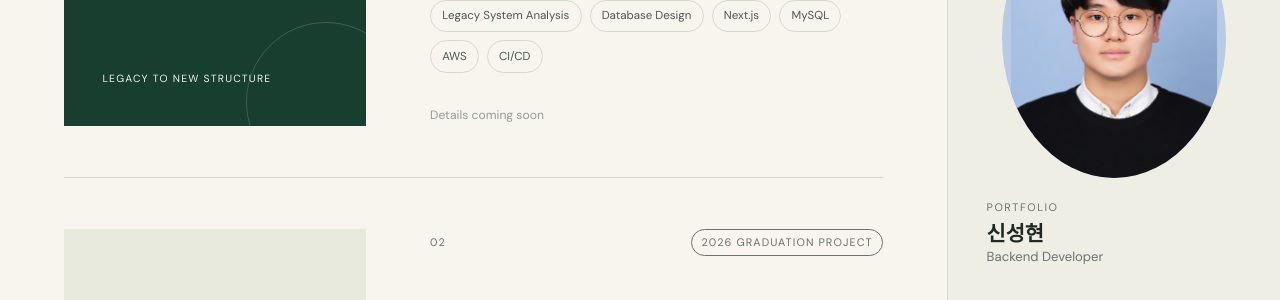
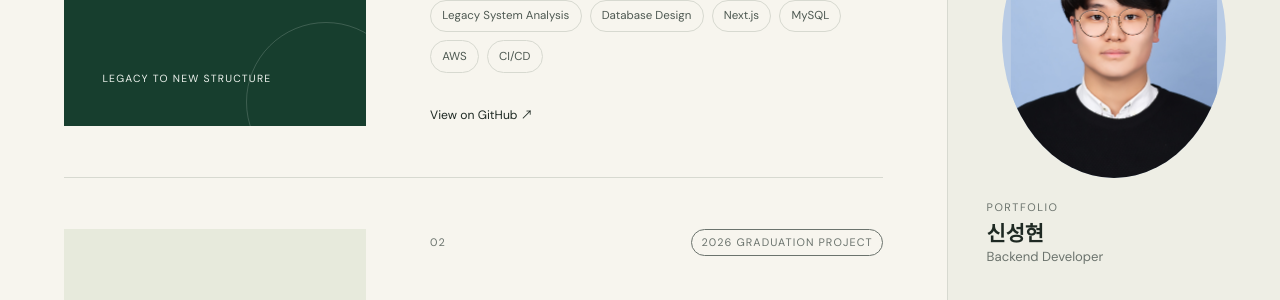
Before and after one commit to nemanic3/nemanic.github.io, a Jekyll site: the page built from index.html, in a window 1280 px wide and 900 px high, scrolled down 2421 px. Shown: the part 153-453 px from the top of the window. Built offline with Jekyll 4.4.1, drawn with Linux system fonts in a browser that asks for light colours.

Commit message:
Add AC:RE GitHub link

```diff
--- a/index.html
+++ b/index.html
@@ -88,7 +88,12 @@ description: 백엔드 개발자 신성현의 포트폴리오입니다.
           <li>Legacy System Analysis</li><li>Database Design</li><li>Next.js</li>
           <li>MySQL</li><li>AWS</li><li>CI/CD</li>
         </ul>
-        <span class="project-card__link project-card__link--disabled">Details coming soon</span>
+        <a
+          class="project-card__link"
+          href="https://github.com/nemanic3/academy-renewal"
+          target="_blank"
+          rel="noreferrer"
+        >View on GitHub ↗</a>
       </div>
     </article>
 
```
